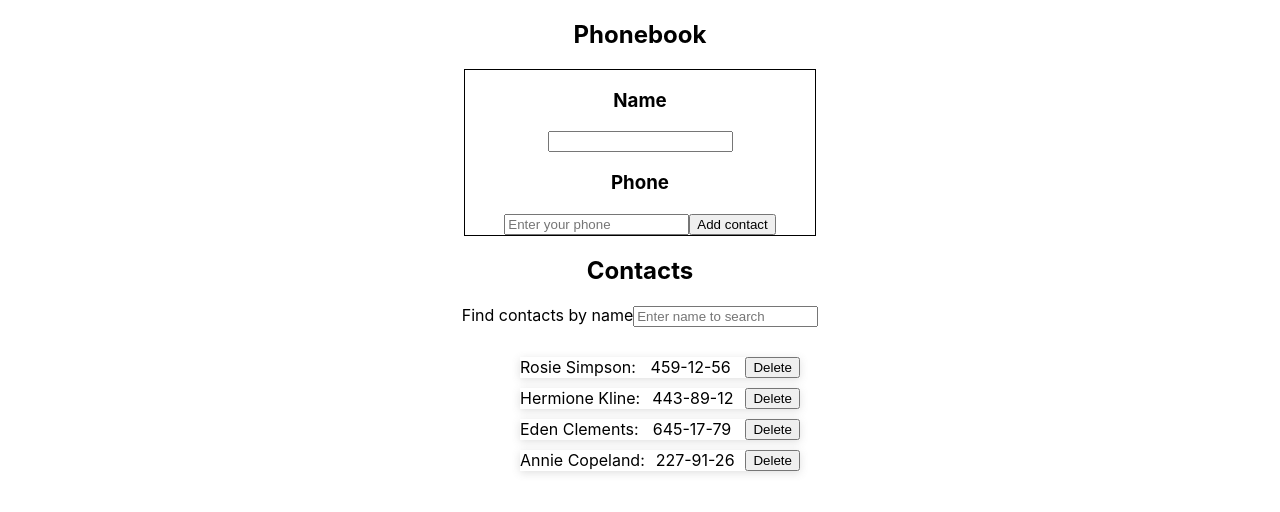
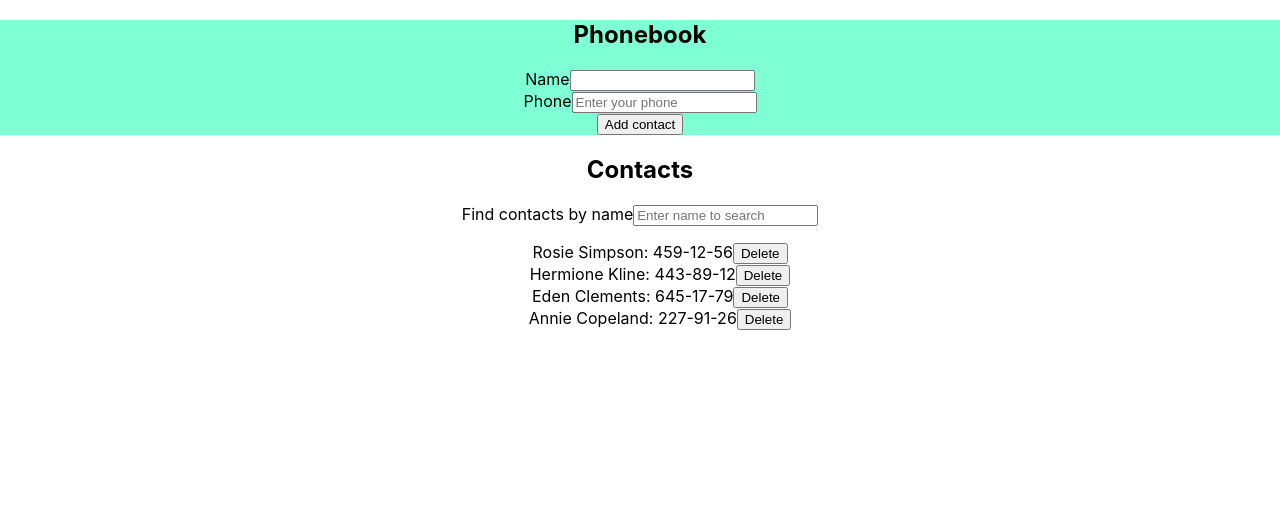
Before and after one commit to StruzhakS/goit-react-hw-02-phonebook, a React (Create React App) app: page / in a window 1280 px wide. Shown: the top 512 px of the page. Built offline with nearby package versions, Linux system fonts and the light colour scheme.

Commit message:
without styles

```diff
--- a/src/components/App.jsx
+++ /dev/null
@@ -1,133 +0,0 @@
-import s from './style.module.css';
-import { Component } from 'react';
-import { nanoid } from 'nanoid';
-import DoForm from './DoForm/DoForm';
-import Filter from './FilterCOntacts/Filtercontacts';
-class App extends Component {
-  state = {
-    contacts: [
-      { id: 'id-1', name: 'Rosie Simpson', number: '459-12-56' },
-      { id: 'id-2', name: 'Hermione Kline', number: '443-89-12' },
-      { id: 'id-3', name: 'Eden Clements', number: '645-17-79' },
-      { id: 'id-4', name: 'Annie Copeland', number: '227-91-26' },
-    ],
-    filter: '',
-    // name: '',
-    // number: '',
-  };
-  // handleChange = e => {
-  //   const { name, value } = e.target;
-  //   this.setState({ [name]: value });
-  // };
-
-  // handleSubmit = e => {
-  //   e.preventDefault();
-  //   const contact = {
-  //     name: this.state.name,
-  //     number: this.state.number,
-  //     id: nanoid(),
-  //   };
-  //   this.addContact(contact);
-  //   this.setState({ name: '', number: '' });
-  // };
-
-  addContact = user => {
-    this.state.contacts.some(contact => {
-      return contact.name.toLowerCase() === user.name.toLowerCase();
-    })
-      ? alert(`${user.name} is already in list`)
-      : this.setState(({ contacts }) => ({
-          contacts: [...contacts, user],
-        }));
-  };
-
-  phoneNumber = e => {
-    this.setState({
-      number: e.target.elements.value,
-    });
-    return;
-  };
-
-  filterContacts = e => {
-    this.setState({ filter: e.target.value });
-  };
-
-  getVisibleContacts = () => {
-    const { filter, contacts } = this.state;
-    const normalizedContacts = filter.toLowerCase();
-    return contacts.filter(contact => {
-      return contact.name.toLowerCase().includes(normalizedContacts);
-    });
-  };
-
-  deleteContact = contactId => {
-    this.setState(prevState => ({
-      contacts: prevState.contacts.filter(el => el.id !== contactId),
-    }));
-  };
-
-  render() {
-    const { number, filter, name } = this.state;
-    const visibleContacts = this.getVisibleContacts();
-    return (
-      <>
-        <div>
-          <h2>Phonebook</h2>
-          <div className={s.input}>
-            <DoForm
-              contacts={this.state.contacts}
-              addContact={this.addContact}
-              // handleChange={this.handleChange}
-              // handleSubmit={this.handleSubmit}
-            />
-            {/* <form action="name" onSubmit={this.handleSubmit}>
-              <h3>Name</h3>
-              <input
-                type="text"
-                name="name"
-                pattern="^[a-zA-Zа-яА-Я]+(([' -][a-zA-Zа-яА-Я ])?[a-zA-Zа-яА-Я]*)*$"
-                title="Name may contain only letters, apostrophe, dash and spaces. For example Adrian, Jacob Mercer, Charles de Batz de Castelmore d'Artagnan"
-                required
-                onChange={this.handleChange}
-                value={name}
-              />
-              <h3>Phone</h3>
-
-              <input
-                type="tel"
-                name="number"
-                pattern="\+?\d{1,4}?[-.\s]?\(?\d{1,3}?\)?[-.\s]?\d{1,4}[-.\s]?\d{1,4}[-.\s]?\d{1,9}"
-                title="Phone number must be digits and can contain spaces, dashes, parentheses and can start with +"
-                required
-                placeholder="Enter your phone"
-                onChange={this.handleChange}
-                value={number}
-              />
-              <button>Add contact</button>
-            </form> */}
-          </div>
-        </div>
-        <div>
-          <h2>Contacts</h2>
-          <Filter value={filter} onChange={this.filterContacts} />
-
-          <ul className={s.contactList}>
-            {visibleContacts.map(contact => (
-              <li className={s.listItem} key={contact.id}>
-                <span>{contact.name}: </span> <span>{contact.number}</span>
-                <button
-                  type="button"
-                  onClick={e => this.deleteContact(contact.id)}
-                >
-                  Delete
-                </button>
-              </li>
-            ))}
-          </ul>
-        </div>
-      </>
-    );
-  }
-}
-
-export default App;
--- /dev/null
+++ b/src/components/App/App.jsx
@@ -0,0 +1,79 @@
+import s from './style.module.css';
+import { Component } from 'react';
+import DoForm from '../DoForm/DoForm';
+import Filter from '../FilterCOntacts/Filtercontacts';
+import ContactList from '../ContactList/ContactList';
+
+class App extends Component {
+  state = {
+    contacts: [
+      { id: 'id-1', name: 'Rosie Simpson', number: '459-12-56' },
+      { id: 'id-2', name: 'Hermione Kline', number: '443-89-12' },
+      { id: 'id-3', name: 'Eden Clements', number: '645-17-79' },
+      { id: 'id-4', name: 'Annie Copeland', number: '227-91-26' },
+    ],
+    filter: '',
+  };
+  addContact = user => {
+    this.state.contacts.some(contact => {
+      return contact.name.toLowerCase() === user.name.toLowerCase();
+    })
+      ? alert(`${user.name} is already in list`)
+      : this.setState(({ contacts }) => ({
+          contacts: [...contacts, user],
+        }));
+  };
+
+  phoneNumber = e => {
+    this.setState({
+      number: e.target.elements.value,
+    });
+    return;
+  };
+
+  filterContacts = e => {
+    this.setState({ filter: e.target.value });
+  };
+
+  getVisibleContacts = () => {
+    const { filter, contacts } = this.state;
+    const normalizedContacts = filter.toLowerCase();
+    return contacts.filter(contact => {
+      return contact.name.toLowerCase().includes(normalizedContacts);
+    });
+  };
+
+  deleteContact = contactId => {
+    this.setState(prevState => ({
+      contacts: prevState.contacts.filter(el => el.id !== contactId),
+    }));
+  };
+
+  render() {
+    const { filter } = this.state;
+    const visibleContacts = this.getVisibleContacts();
+    return (
+      <>
+        <div className={s.form}>
+          <h2>Phonebook</h2>
+          <div className={s.input}>
+            <DoForm
+              contacts={this.state.contacts}
+              addContact={this.addContact}
+            />
+          </div>
+        </div>
+        <div>
+          <h2>Contacts</h2>
+          <Filter value={filter} filterContacts={this.filterContacts} />
+          <ContactList
+            visibleContacts={visibleContacts}
+            deleteContact={this.deleteContact}
+          />
+        </div>
+      </>
+    );
+  }
+}
+
+export default App;
--- /dev/null
+++ b/src/components/App/style.module.css
@@ -0,0 +1,4 @@
+.form {
+  display: felx;
+  background-color: aquamarine;
+}
--- /dev/null
+++ b/src/components/ContactList/ContactList.jsx
@@ -0,0 +1,23 @@
+import s from './ContaactList.module.css';
+import propTypes from 'prop-types';
+
+const ContactList = ({ visibleContacts, deleteContact }) => {
+  return (
+    <ul className={s.contactList}>
+      {visibleContacts.map(contact => (
+        <li className={s.listItem} key={contact.id}>
+          <span>{contact.name}: </span> <span>{contact.number}</span>
+          <button type="button" onClick={e => deleteContact(contact.id)}>
+            Delete
+          </button>
+        </li>
+      ))}
+    </ul>
+  );
+};
+
+ContactList.propTypes = {
+  visibleContacts: propTypes.array.isRequired,
+  deleteContact: propTypes.func.isRequired,
+};
+export default ContactList;
--- /dev/null
+++ b/src/components/DoForm/DoForm.css
@@ -0,0 +1,11 @@
+.inputName {
+  display: block;
+  margin-bottom: 20px;
+  background-color: black;
+}
+
+.inputPhone {
+  display: block;
+  margin-top: 20px;
+  background-color: black;
+}
--- a/src/components/DoForm/DoForm.jsx
+++ b/src/components/DoForm/DoForm.jsx
@@ -1,5 +1,5 @@
 import propTypes from 'prop-types';
-
+import s from './DoForm.css';
 import { nanoid } from 'nanoid';
 const { Component } = require('react');
 
@@ -28,7 +28,9 @@ class DoForm extends Component {
     const { number, name } = this.state;
     return (
       <form action="name" onSubmit={this.handleSubmit}>
-        <h3>Name</h3>
+        <div className={s.inputName}>
+          <label>
+            Name
             <input
               type="text"
               name="name"
@@ -38,9 +40,14 @@ class DoForm extends Component {
               onChange={e => this.handleChange(e)}
               value={name}
             />
-        <h3>Phone</h3>
+          </label>
+        </div>
 
+        <div>
+          <label>
+            Phone
             <input
+              className={s.inputPhone}
               type="tel"
               name="number"
               pattern="\+?\d{1,4}?[-.\s]?\(?\d{1,3}?\)?[-.\s]?\d{1,4}[-.\s]?\d{1,4}[-.\s]?\d{1,9}"
@@ -50,6 +57,8 @@ class DoForm extends Component {
               onChange={e => this.handleChange(e)}
               value={number}
             />
+          </label>
+        </div>
         <button>Add contact</button>
       </form>
     );
--- a/src/components/FilterCOntacts/Filtercontacts.jsx
+++ b/src/components/FilterCOntacts/Filtercontacts.jsx
@@ -1,12 +1,12 @@
 import propTypes from 'prop-types';
 import React from 'react';
 
-const Filter = ({ onChange, value }) => {
+const Filter = ({ filterContacts, value }) => {
   return (
     <label>
       Find contacts by name
       <input
-        onChange={onChange}
+        onChange={filterContacts}
         name="filter"
         type="text"
         value={value}
@@ -18,6 +18,6 @@ const Filter = ({ onChange, value }) => {
 
 Filter.propTypes = {
   value: propTypes.string.isRequired,
-  onChange: propTypes.func.isRequired,
+  filterContacts: propTypes.func.isRequired,
 };
 export default Filter;
--- a/src/components/style.module.css
+++ /dev/null
@@ -1,25 +0,0 @@
-body {
-  text-align: center;
-}
-.input {
-  margin: 0 auto;
-  width: 350px;
-  border: 1px solid black;
-  display: flex;
-  flex-direction: column;
-}
-
-.contactList {
-  margin: 0 auto;
-  width: 300px;
-  list-style: none;
-  margin-bottom: 30px;
-  margin-top: 30px;
-}
-
-.listItem {
-  display: flex;
-  justify-content: space-between;
-  box-shadow: rgba(99, 99, 99, 0.2) 0px 2px 8px 0px;
-  margin: 10px;
-}
--- a/src/index.css
+++ b/src/index.css
@@ -1,6 +1,7 @@
 @import-normalize; /* bring in normalize.css styles */
 
 body {
+  text-align: center;
   margin: 0;
   font-family: -apple-system, BlinkMacSystemFont, 'Segoe UI', 'Roboto', 'Oxygen',
     'Ubuntu', 'Cantarell', 'Fira Sans', 'Droid Sans', 'Helvetica Neue',
@@ -8,7 +9,9 @@ body {
   -webkit-font-smoothing: antialiased;
   -moz-osx-font-smoothing: grayscale;
 }
-
+ul {
+  list-style: none;
+}
 code {
   font-family: source-code-pro, Menlo, Monaco, Consolas, 'Courier New',
     monospace;
--- a/src/index.js
+++ b/src/index.js
@@ -1,6 +1,6 @@
 import React from 'react';
 import ReactDOM from 'react-dom/client';
-import App from 'components/App';
+import App from 'components/App/App.jsx';
 import './index.css';
 
 ReactDOM.createRoot(document.getElementById('root')).render(
```
Also changed, not shown: src/components/ContactList/ContaactList.module.css (added). Lines whose indentation alone changed are shown as unchanged.
